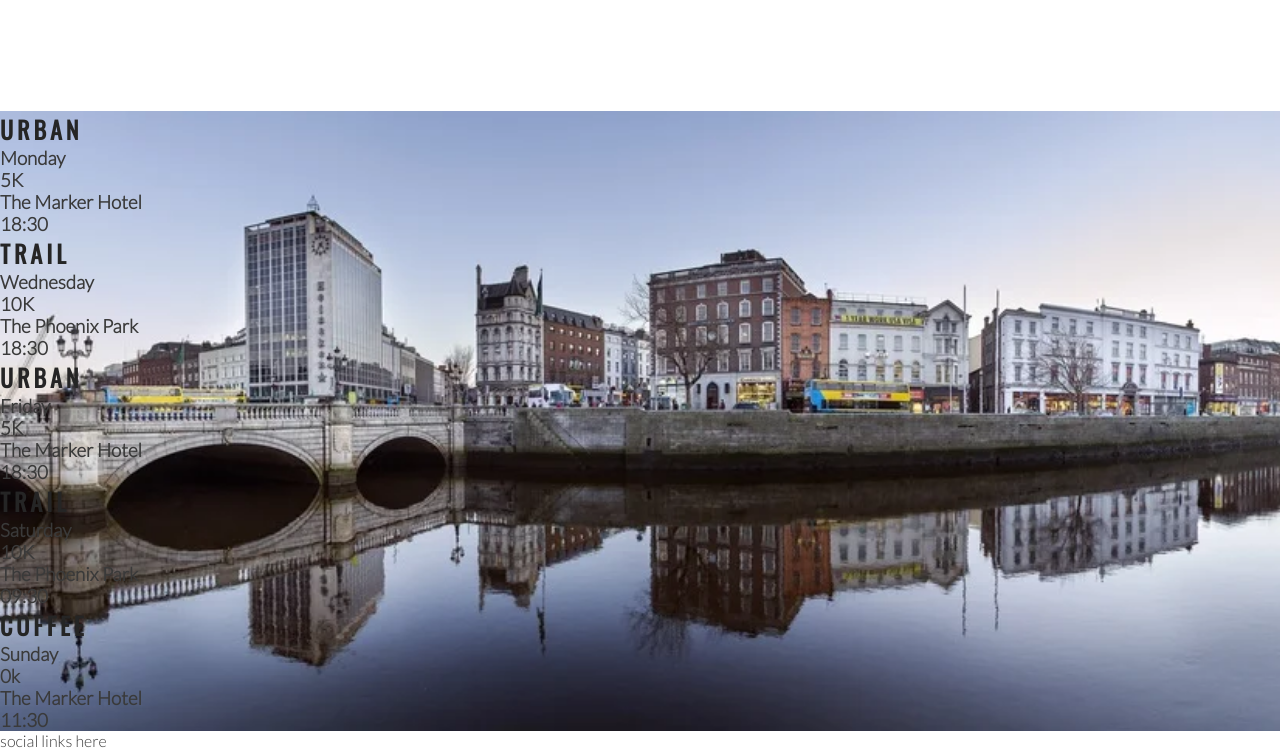
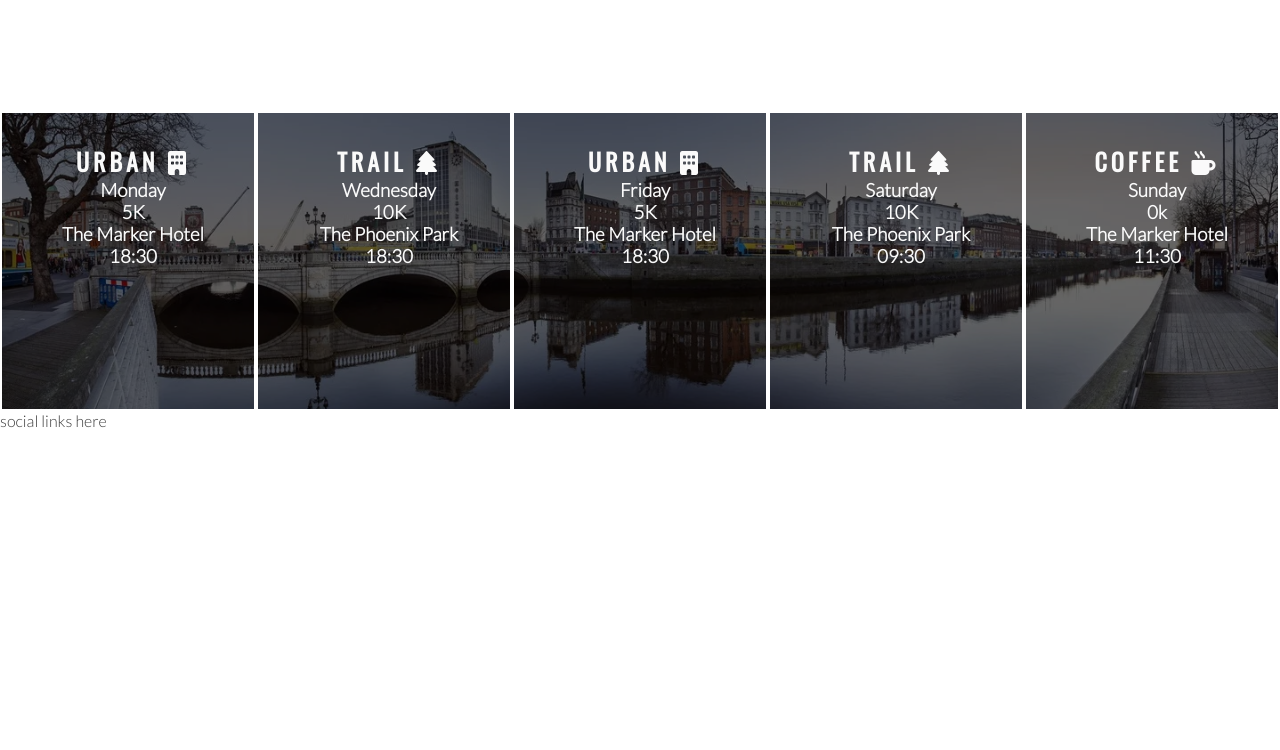
Before and after one commit to VladaAlek/love-running, a plain HTML site: page index.html in a window 1280 px wide. Shown: the part 1184-1934 px from the top of the page. After the commit the page ends 1614 px from the top, so only its background shows below. Drawn offline with nearby package versions, Linux system fonts and the light colour scheme.

Commit message:
Style times panels and add icons

```diff
--- a/assets/css/style.css
+++ b/assets/css/style.css
@@ -200,5 +200,20 @@
     background-position: center;
     width: 100%;
     overflow: hidden;
+}
 
+#times div {
+    color: #fafafa;
+    background-color: rgba(0, 0, 0, .6);
+    width: 20%;
+    height: 300px;
+    float: left;
+    padding: 30px 0 0 10px;
+    text-align: center;
+    border: 2px solid white;
+    box-sizing: border-box;
 }
+
+#times h2 {
+    color: #fafafa;
+}
--- a/index.html
+++ b/index.html
@@ -82,35 +82,35 @@
     </section>
     <section id="times">
         <div>
-            <h2>Urban</h2>
+            <h2>Urban <i class="fa-solid fa-building"></i></h2>
             <h3>Monday</h3>
             <h3>5K</h3>
             <h3>The Marker Hotel</h3>
             <h3>18:30</h3>
         </div>
         <div>
-            <h2>Trail</h2>
+            <h2>Trail <i class="fa-solid fa-tree"></i></h2>
             <h3>Wednesday</h3>
             <h3>10K</h3>
             <h3>The Phoenix Park</h3>
             <h3>18:30</h3>
         </div>
         <div>
-            <h2>Urban</h2>
+            <h2>Urban <i class="fa-solid fa-building"></i></h2>
             <h3>Friday</h3>
             <h3>5K</h3>
             <h3>The Marker Hotel</h3>
             <h3>18:30</h3>
         </div>
         <div>
-            <h2>Trail</h2>
+            <h2>Trail <i class="fa-solid fa-tree"></i></h2>
             <h3>Saturday</h3>
             <h3>10K</h3>
             <h3>The Phoenix Park</h3>
             <h3>09:30</h3>
         </div>
         <div>
-            <h2>Coffee</h2>
+            <h2>Coffee <i class="fas fa-mug-hot"></i></h2>
             <h3>Sunday</h3>
             <h3>0k</h3>
             <h3>The Marker Hotel</h3>
@@ -122,6 +122,7 @@
     </footer>
     <!-- font awesome script -->
     <script src="https://kit.fontawesome.com/c7dbda0798.js" crossorigin="anonymous"></script>
+    <script src="https://kit.fontawesome.com/f357c5650c.js" crossorigin="anonymous"></script>
 </body>
 
 </body>
```
